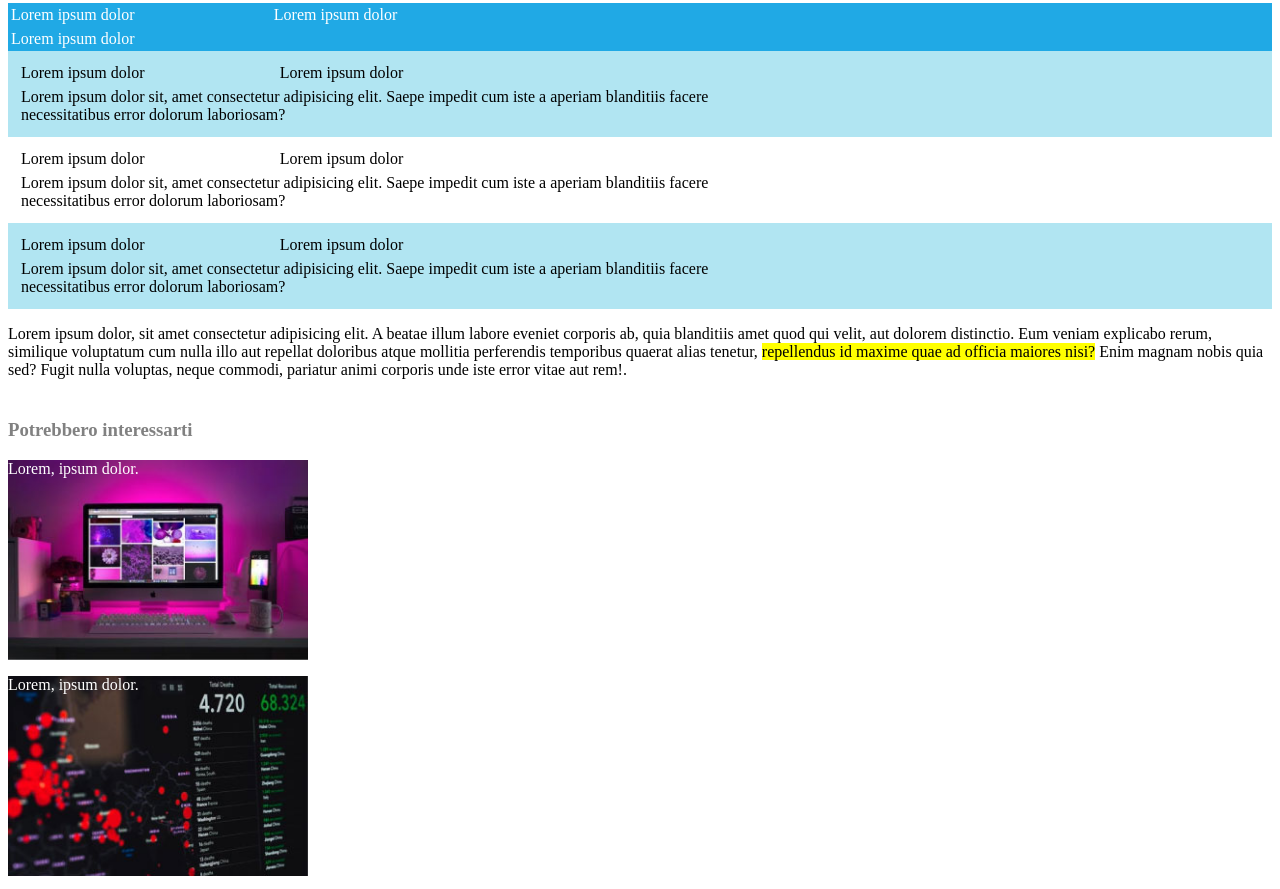
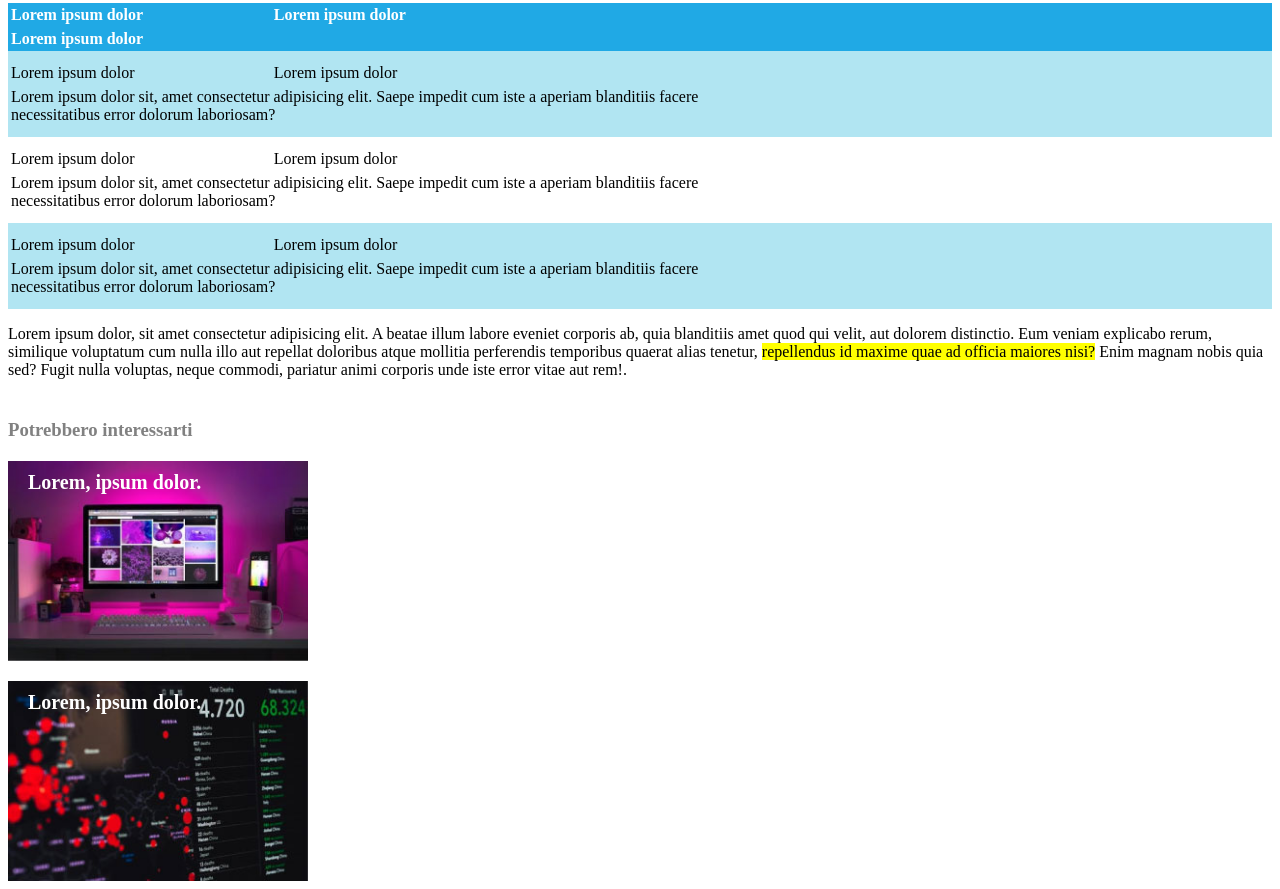
Before and after one commit to Alexxboc/html-css-booleaner, a plain HTML site: page index.html in a window 1280 px wide. Shown: the part 2178-3067 px from the top of the page. Drawn offline with Linux system fonts and the light colour scheme.

Commit message:
final changes

```diff
--- a/CSS/style.css
+++ b/CSS/style.css
@@ -56,12 +56,16 @@ h1 {
 .row-top {
     background-color: #20A9E5;
     color: white;
+    font-weight: bold;
+
+
 
 }
 
 .row {
     background-color: #B1E5F2;
-    padding: 10px;
+    padding-top: 10px;
+    padding-bottom: 10px;
 }
 
 .sinistra {
@@ -85,7 +89,8 @@ h1 {
 
 .row-centre {
     background-color: white;
-    padding: 10px;
+    padding-top: 10px;
+    padding-bottom: 10px;
 }
 
 h3 {
@@ -102,7 +107,9 @@ footer {
     height: 200px;
     background-image: url(../img/monitor.jpg);
     background-size: cover;
-    color: white;
+
+
+
 }
 
 #second-img {
@@ -110,6 +117,14 @@ footer {
     height: 200px;
     background-image: url(../img/graph.jpg);
     background-size: cover;
-    color: white;
+
 
 }
+
+footer p {
+    padding: 10px;
+    margin-left: 10px;
+    color: white;
+    font-weight: bold;
+    font-size: 20px;
+}
```
